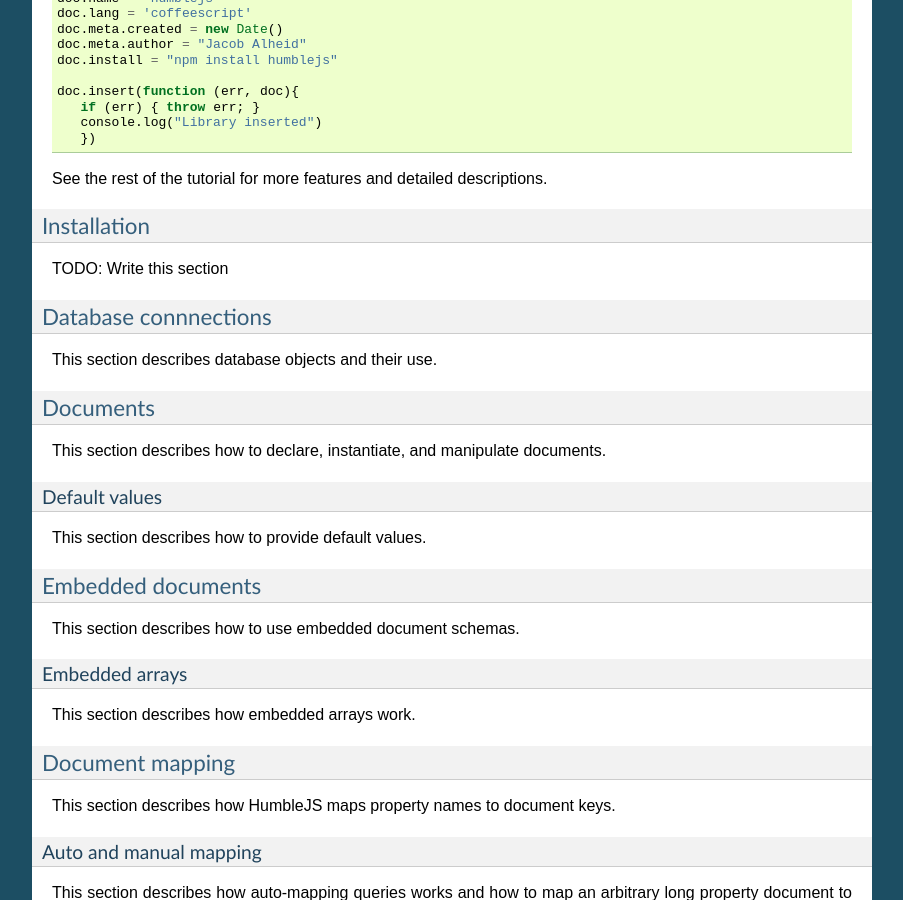
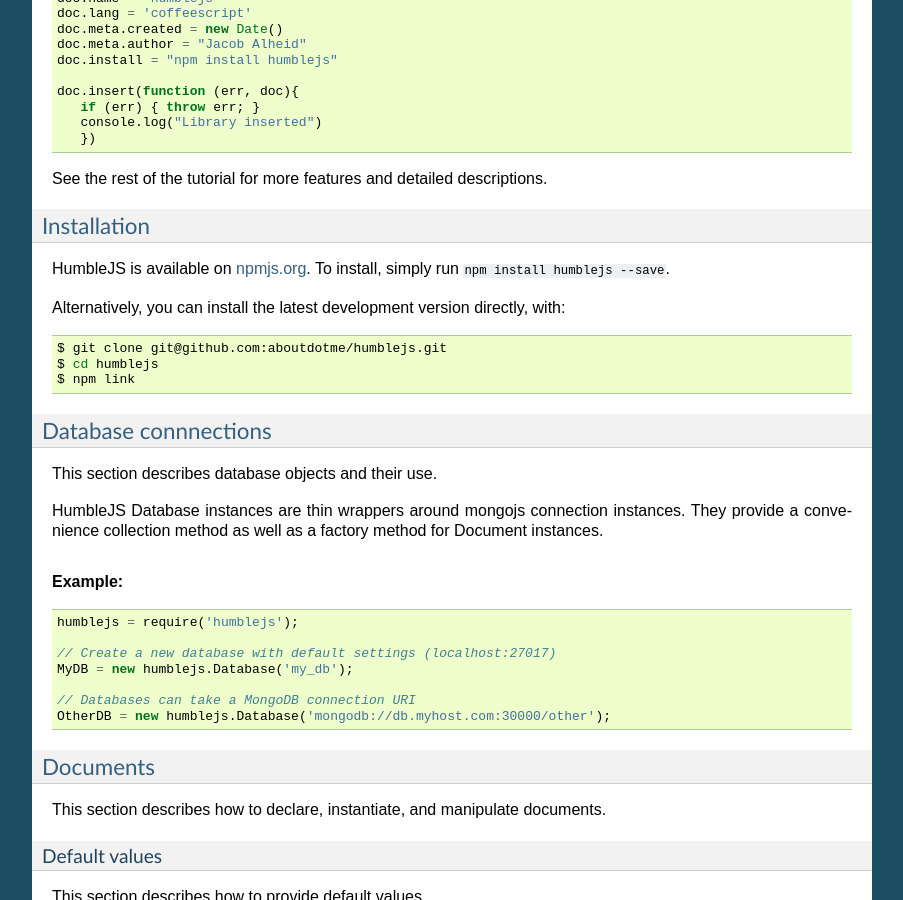
Before and after one commit to aboutdotme/humblejs, a Sphinx documentation site: the page built from docs/index.rst, in a window 1280 px wide and 900 px high, scrolled down 2132 px. Shown: the whole window, without its empty margins (198-1101 px from the left). Built offline with Sphinx 7.4.7, drawn with Linux system fonts in a browser that asks for light colours; comment, search, counter and statistics services are not loaded; some of the changed text lies outside the part shown.

Commit message:
More documentation.

```diff
--- a/docs/index.rst
+++ b/docs/index.rst
@@ -129,12 +129,38 @@
 Installation
 ------------
 
-TODO: Write this section
+HumbleJS is available on `npmjs.org <http://npmjs.org>`_. To install, simply run ``npm install
+humblejs --save``.
+
+Alternatively, you can install the latest development version directly, with:
+
+.. code-block:: bash
+
+   $ git clone git@github.com:aboutdotme/humblejs.git
+   $ cd humblejs
+   $ npm link
 
 Database connnections
 ---------------------
 
 This section describes database objects and their use.
+
+HumbleJS Database instances are thin wrappers around mongojs connection
+instances. They provide a convenience collection method as well as a factory
+method for Document instances.
+
+.. rubric:: Example:
+
+.. code-block:: javascript
+
+   humblejs = require('humblejs');
+
+   // Create a new database with default settings (localhost:27017)
+   MyDB = new humblejs.Database('my_db');
+
+   // Databases can take a MongoDB connection URI
+   OtherDB = new humblejs.Database('mongodb://db.myhost.com:30000/other');
+
 
 Documents
 ---------
@@ -204,6 +230,14 @@
       Factory function for declaring new documents which belong to this
       database.
 
+      :param String collection: Collection name
+      :param Object schema: Document schema
+
+   .. function: collection(name)
+
+      Return a reference to a collection `name` instance.
+
+      :param String name: Collection name
 
 .. class:: Document(collection[, schema])
 
```
